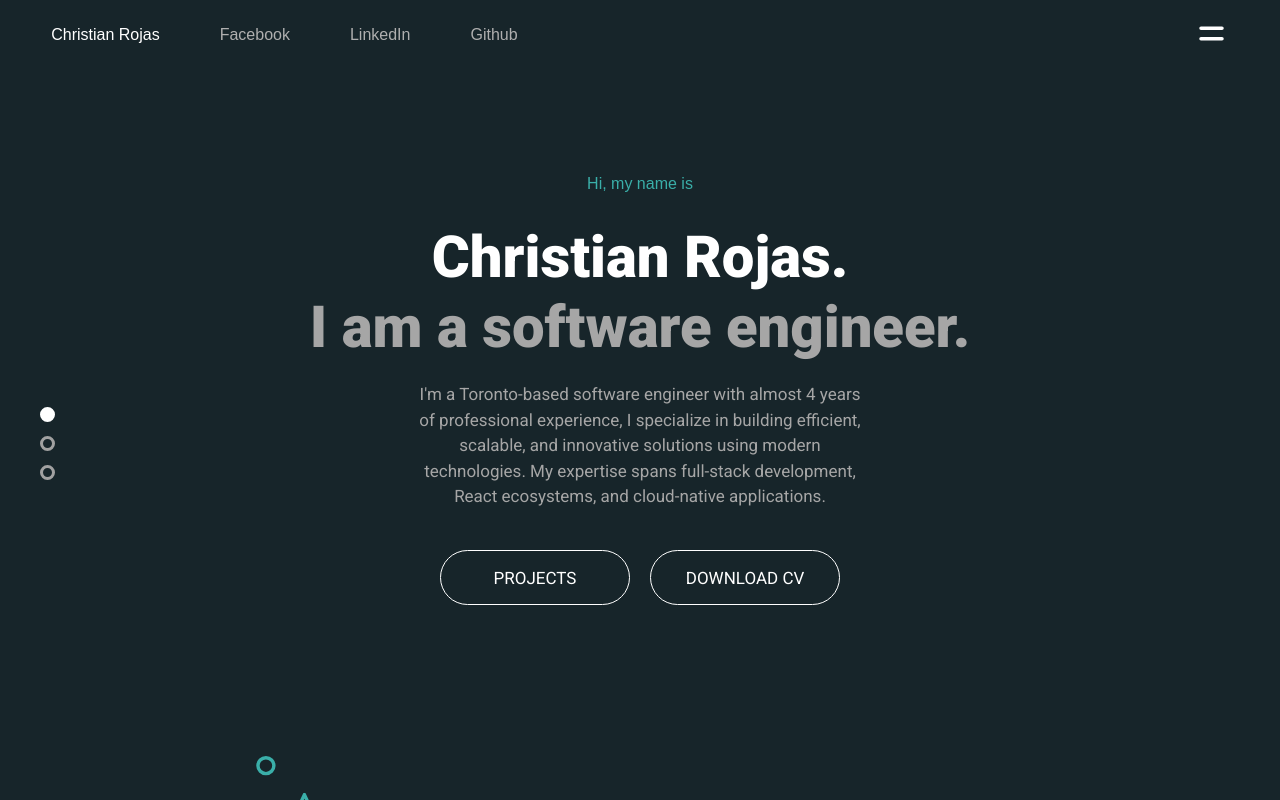
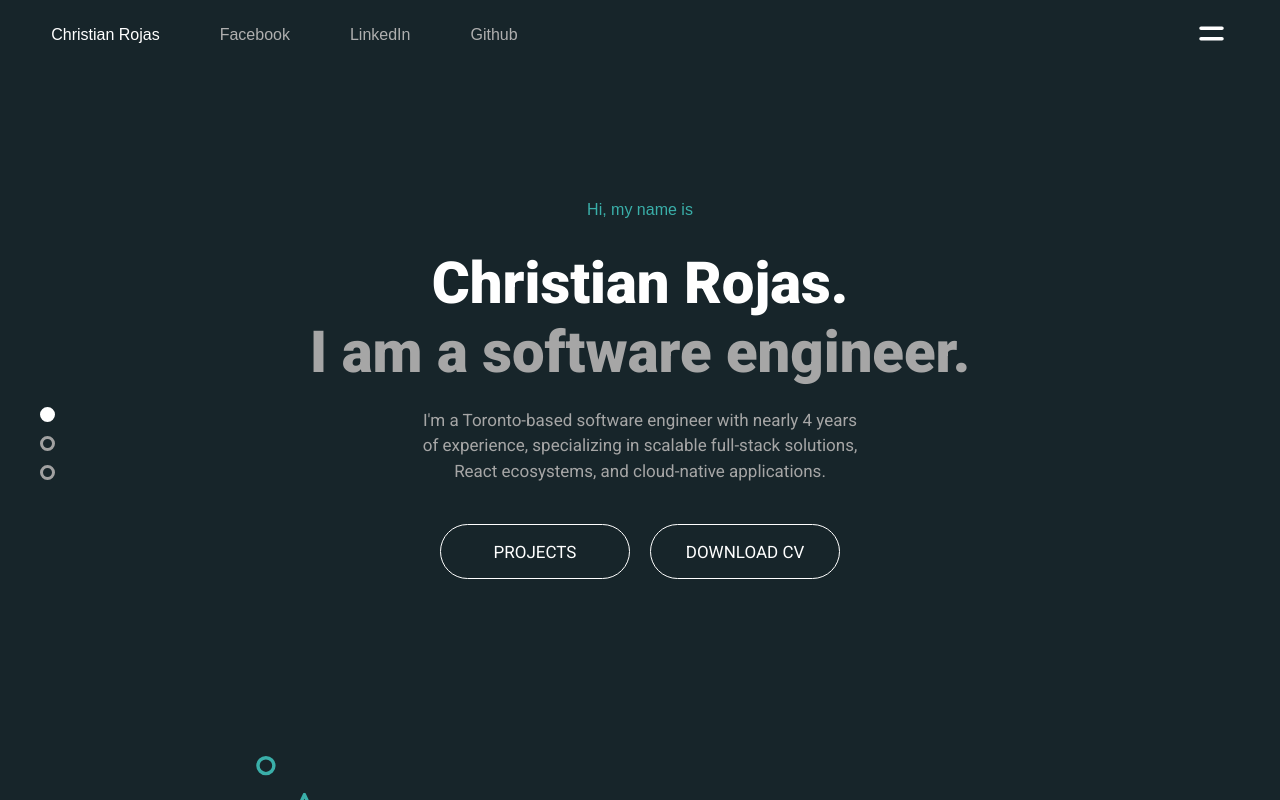
Before and after one commit to BlueFits/christianrportfolio, a React (Create React App) app: page / in a window 1280 px wide. Built offline with nearby package versions, Linux system fonts and the light colour scheme.

Commit message:
updated home

```diff
--- a/src/pages/Home.js
+++ b/src/pages/Home.js
@@ -99,9 +99,8 @@ const Home = ({ navHandler, nextOnClick, openProject }) => {
                         </div>
                         <div className="header_description text_secondary">
                             <p style={{ lineHeight: "1.6rem" }}>
-                                I'm a Toronto-based software engineer with almost 4 years of professional experience,
-                                I specialize in building efficient, scalable, and innovative solutions using modern technologies.
-                                My expertise spans full-stack development, React ecosystems, and cloud-native applications.
+                                I'm a Toronto-based software engineer with nearly 4 years of experience, specializing in
+                                scalable full-stack solutions, React ecosystems, and cloud-native applications.
                             </p>
                         </div>
                         <div className="header_buttons_container">
@@ -148,10 +147,10 @@ const Home = ({ navHandler, nextOnClick, openProject }) => {
                 </div>
             </div>
 
-            <div id="home_nextTab_Id" className="home_nextTab_container">
+            <div id="home_nextTab_Id" className="home_nextTab_container" style={{ position: "relative", top: "15px" }}>
                 <NextTab
-                    text="Scroll To Next Page"
-                    // color={Colors.secondary}
+                    text="Click to Next Page"
+                    color={Colors.secondary}
                     textColor="#fff"
                     onClick={nextOnClick}
                 />
--- a/src/pages/Work.js
+++ b/src/pages/Work.js
@@ -2,6 +2,8 @@ import React, { useState, useEffect } from "react";
 import { FiGithub } from "react-icons/fi";
 import { IoMdOpen } from "react-icons/io";
 import { isBrowser } from "react-device-detect";
+import NextTab from "../components/NextTab";
+import Colors from "../constants/Colors";
 
 import ScrollPageEvent from "../effects/ScrollPageEvent";
 
@@ -12,7 +14,7 @@ import Animations from "../effects/Animations";
 const experience = {
     bmo: {
         name: "BMO",
-        header : "Web Application Developer @",
+        header: "Web Application Developer @",
         website: {
             link: "https://www.bmo.com"
         },
@@ -25,7 +27,7 @@ const experience = {
     },
     coxAuto: {
         name: "Cox Automotive",
-        header : "Full Stack Developer @",
+        header: "Full Stack Developer @",
         website: {
             link: "https://www.coxautoinc.com/"
         },
@@ -38,7 +40,7 @@ const experience = {
     },
     hangry: {
         name: "Hangry",
-        header : "Lead Software Engineer @",
+        header: "Lead Software Engineer @",
         website: {
             link: "https://www.getqrunch.com/"
         },
@@ -82,10 +84,10 @@ const Work = ({ nextOnClick, prev }) => {
     const WorkHeader = ({ topText, textA, textB }) => {
         return (
             <div className="work_header">
-                <SmallHeader text={topText}/>
+                <SmallHeader text={topText} />
                 <h1>
                     <span style={{ color: "#fff" }}>{textA}</span>
-                    <br/>
+                    <br />
                     {textB}
                 </h1>
             </div>
@@ -104,10 +106,10 @@ const Work = ({ nextOnClick, prev }) => {
                         window.open(website, '_blank').focus();
                     }}
                 >
-                    <img src={src} style={{ height: "100%" }}/>
+                    <img src={src} style={{ height: "100%" }} />
                 </div>
 
-                <div style={ isBrowser ? browserStyle : {}} className={`project_info`}>
+                <div style={isBrowser ? browserStyle : {}} className={`project_info`}>
                     <div>
                         <h2 className="newProject_header">{title}</h2>
                         <span className="newProject_subHeader"><strong>{subTitle}</strong></span>
@@ -213,7 +215,7 @@ const Work = ({ nextOnClick, prev }) => {
     };
 
 
-    return(
+    return (
         <div>
             <section className="projects_section">
 
@@ -308,8 +310,18 @@ const Work = ({ nextOnClick, prev }) => {
                         />
                     </ul>
                 </div>
-            </section>
-        </div>
+
+
+                <div style={{ position: "relative", bottom: "15px", color: "#fff" }}>
+                    <NextTab
+                        text="Click to Next Page"
+                        color={Colors.secondary}
+                        textColor="#fff"
+                        onClick={nextOnClick}
+                    />
+                </div>
+            </section >
+        </div >
     );
 };
 
```
Also changed, not shown: 1 other file (tests, documents, lock files or other folders).
